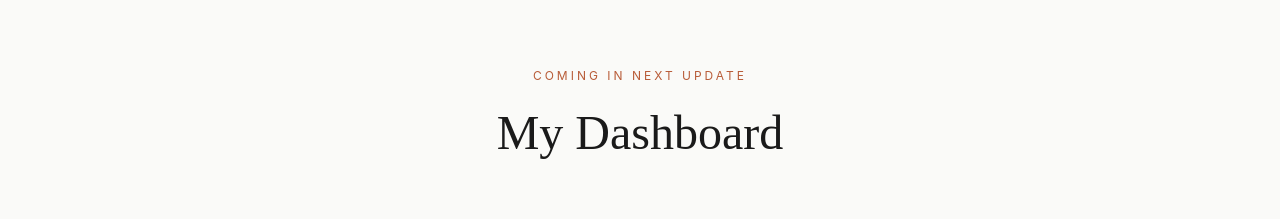
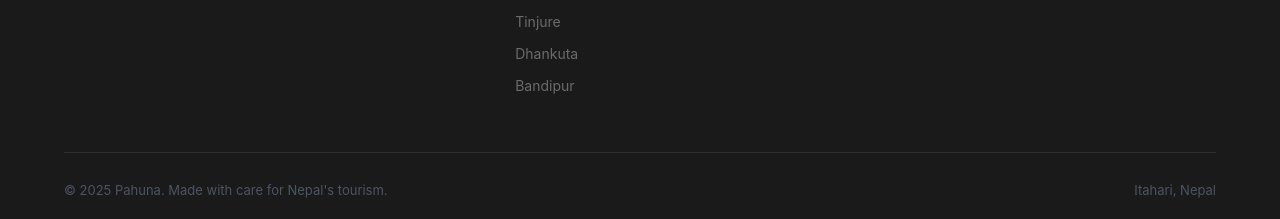
Before and after one commit to ayush-bista/Pahuna, a React (Create React App) app: page /dashboard in a window 1280 px wide. Shown: the part 282-501 px from the top of the page. Built offline with nearby package versions, Linux system fonts and the light colour scheme.

Commit message:
Updated App.js

```diff
--- a/src/App.js
+++ b/src/App.js
@@ -6,6 +6,8 @@ import HotelsPage from "./pages/HotelsPage";
 import HotelDetailPage from "./pages/HotelDetailPage";
 import LoginPage from "./pages/LoginPage";
 import SignupPage from "./pages/SignupPage";
+import BookingPage from "./pages/BookingPage";
+import DashboardPage from "./pages/DashboardPage";
 
 const ComingSoon = ({ page }) => (
   <div style={{ minHeight: "100vh", display: "flex", alignItems: "center", justifyContent: "center", backgroundColor: "#FAFAF8" }}>
@@ -28,11 +30,11 @@ export default function App() {
         <Route path="/hotels/:id" element={<HotelDetailPage />} />
         <Route path="/login" element={<LoginPage />} />
         <Route path="/signup" element={<SignupPage />} />
+        <Route path="/booking/:id" element={<BookingPage />} />
+        <Route path="/dashboard" element={<DashboardPage />} />
         <Route path="/destinations" element={<ComingSoon page="Destinations" />} />
         <Route path="/about" element={<ComingSoon page="About" />} />
         <Route path="/contact" element={<ComingSoon page="Contact" />} />
-        <Route path="/booking/:id" element={<ComingSoon page="Booking" />} />
-        <Route path="/dashboard" element={<ComingSoon page="My Dashboard" />} />
       </Routes>
       <Footer />
     </Router>
```
